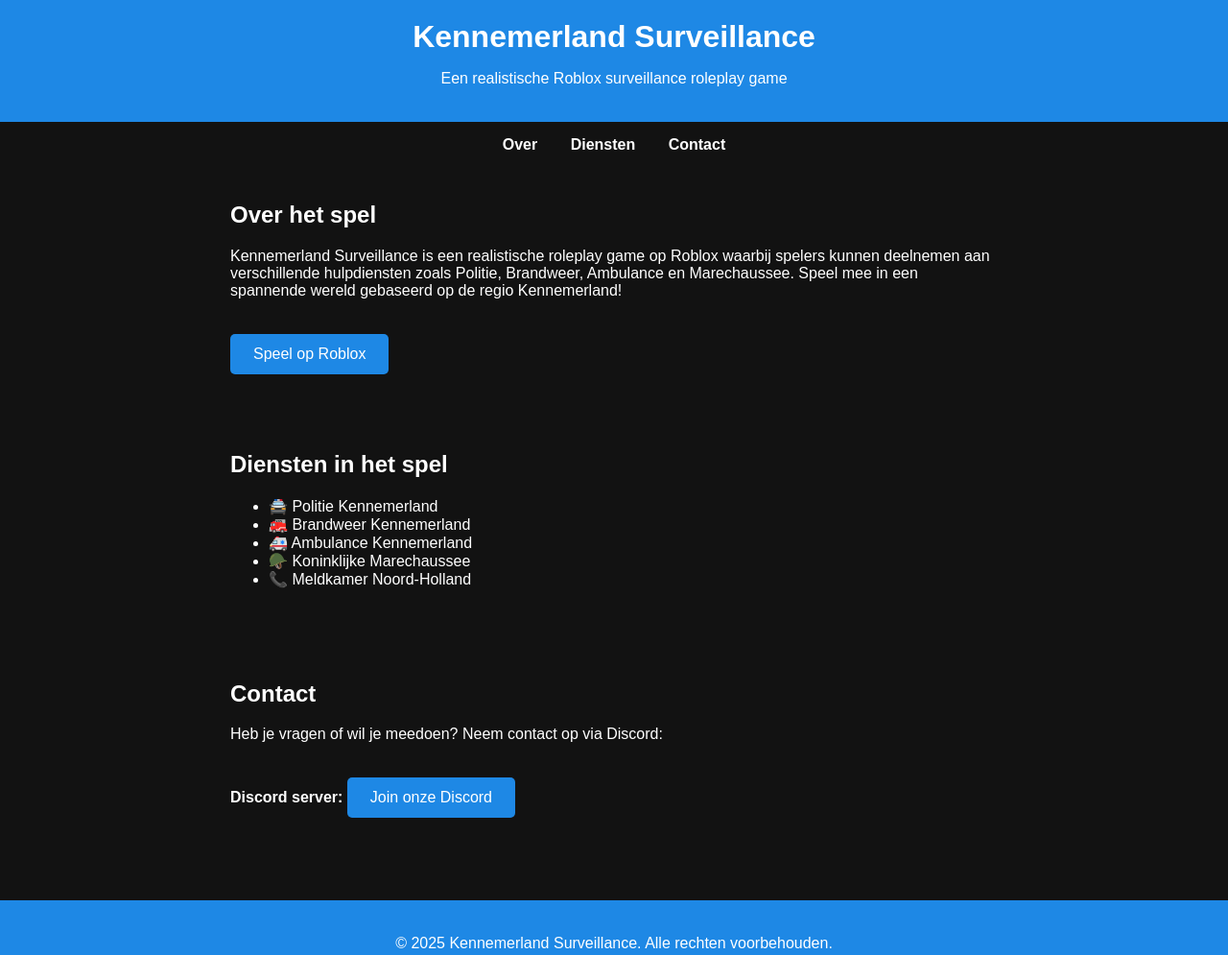
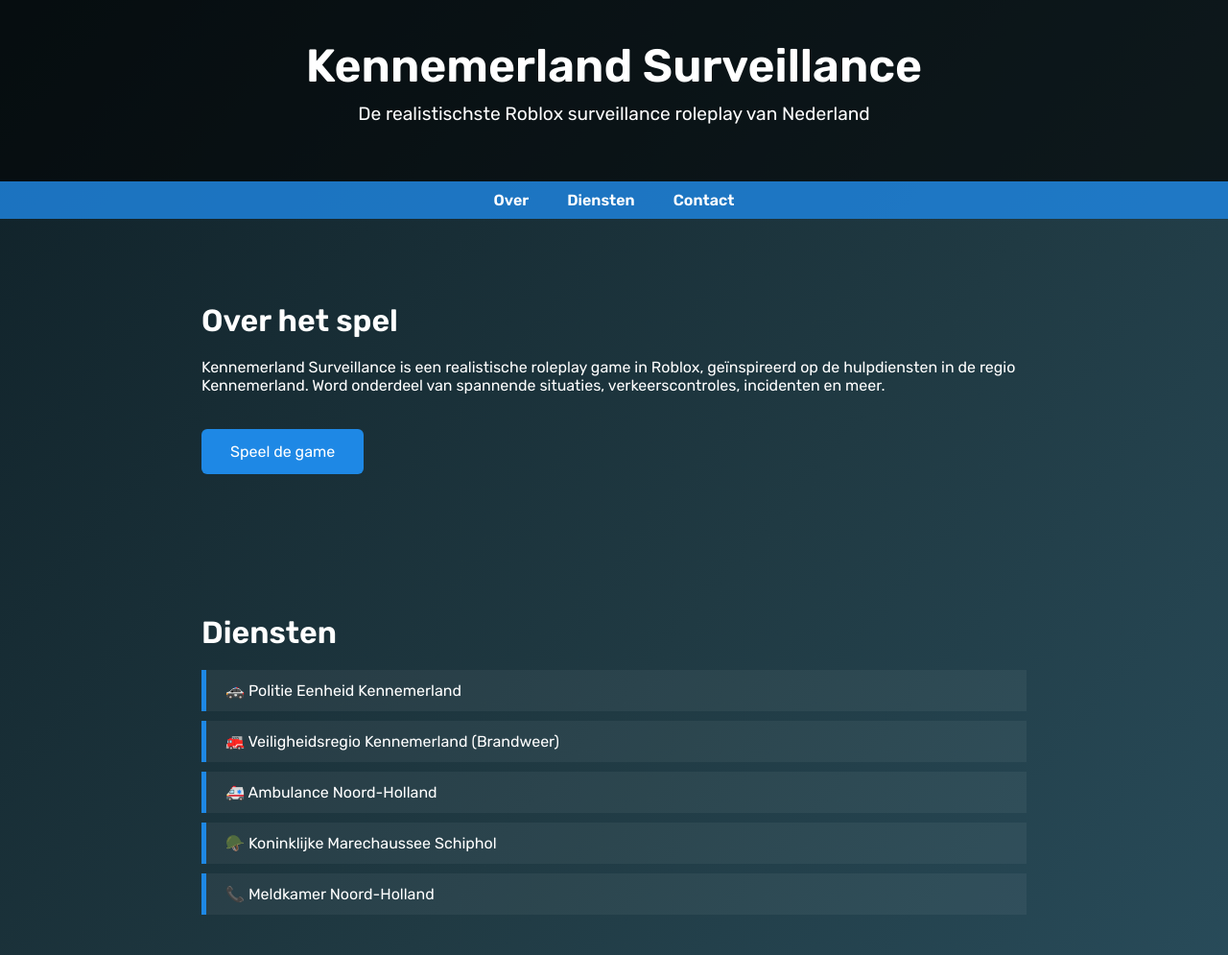
Before and after one commit to Sing4Hope/Kennemerland-Surveillance, a plain HTML site: page index.html in a window 1280 px wide. Shown: the top 995 px of the page at 96% size. Drawn offline with Linux system fonts and the light colour scheme.

Commit message:
Update index.html

```diff
--- a/index.html
+++ b/index.html
@@ -4,61 +4,113 @@
   <meta charset="UTF-8" />
   <meta name="viewport" content="width=device-width, initial-scale=1.0"/>
   <title>Kennemerland Surveillance</title>
+  <link href="https://fonts.googleapis.com/css2?family=Rubik:wght@400;600&display=swap" rel="stylesheet">
   <style>
+    * {
+      box-sizing: border-box;
+      scroll-behavior: smooth;
+    }
     body {
-      font-family: Arial, sans-serif;
-      background-color: #121212;
+      margin: 0;
+      font-family: 'Rubik', sans-serif;
+      background: linear-gradient(to bottom right, #0f2027, #203a43, #2c5364);
       color: white;
-      margin: 0;
-      padding: 0;
     }
     header {
-      background-color: #1e88e5;
-      padding: 20px;
+      background-color: rgba(0, 0, 0, 0.6);
+      padding: 40px 20px;
       text-align: center;
+      animation: fadeIn 1.5s ease;
     }
     header h1 {
       margin: 0;
+      font-size: 3em;
+    }
+    header p {
+      font-size: 1.2em;
+      margin-top: 10px;
     }
     nav {
-      text-align: center;
-      margin-top: 15px;
+      display: flex;
+      justify-content: center;
+      background-color: rgba(30, 136, 229, 0.8);
+      padding: 10px 0;
+      position: sticky;
+      top: 0;
+      z-index: 100;
     }
     nav a {
-      margin: 0 15px;
-      color: #fff;
+      color: white;
       text-decoration: none;
+      margin: 0 20px;
       font-weight: bold;
+      transition: transform 0.3s;
+    }
+    nav a:hover {
+      transform: scale(1.1);
     }
     section {
-      padding: 30px;
-      max-width: 800px;
+      padding: 60px 20px;
+      max-width: 900px;
       margin: auto;
+      animation: fadeIn 1s ease-in;
+    }
+    h2 {
+      font-size: 2em;
+      margin-bottom: 20px;
+    }
+    ul {
+      list-style: none;
+      padding: 0;
+    }
+    ul li {
+      background-color: rgba(255, 255, 255, 0.05);
+      padding: 12px 20px;
+      margin: 10px 0;
+      border-left: 5px solid #1e88e5;
+      transition: background-color 0.3s;
+    }
+    ul li:hover {
+      background-color: rgba(255, 255, 255, 0.1);
     }
     .button {
       background-color: #1e88e5;
+      padding: 14px 30px;
+      color: white;
+      font-size: 1em;
       border: none;
-      padding: 12px 24px;
-      color: white;
-      font-size: 16px;
-      cursor: pointer;
-      margin-top: 20px;
-      border-radius: 5px;
+      border-radius: 6px;
       text-decoration: none;
       display: inline-block;
+      margin-top: 20px;
+      transition: background-color 0.3s ease;
+    }
+    .button:hover {
+      background-color: #1565c0;
     }
     footer {
       text-align: center;
-      padding: 20px;
-      background-color: #1e88e5;
-      margin-top: 40px;
+      padding: 30px 20px;
+      background-color: rgba(0, 0, 0, 0.6);
+    }
+
+    @keyframes fadeIn {
+      from { opacity: 0; transform: translateY(20px); }
+      to { opacity: 1; transform: translateY(0); }
+    }
+
+    @media (max-width: 600px) {
+      header h1 { font-size: 2em; }
+      nav a { margin: 0 10px; }
+      .button { width: 100%; text-align: center; }
     }
   </style>
 </head>
 <body>
+
   <header>
     <h1>Kennemerland Surveillance</h1>
-    <p>Een realistische Roblox surveillance roleplay game</p>
+    <p>De realistischste Roblox surveillance roleplay van Nederland</p>
   </header>
 
   <nav>
@@ -69,29 +121,31 @@
 
   <section id="over">
     <h2>Over het spel</h2>
-    <p>Kennemerland Surveillance is een realistische roleplay game op Roblox waarbij spelers kunnen deelnemen aan verschillende hulpdiensten zoals Politie, Brandweer, Ambulance en Marechaussee. Speel mee in een spannende wereld gebaseerd op de regio Kennemerland!</p>
-    <a href="https://www.roblox.com" class="button" target="_blank">Speel op Roblox</a>
+    <p>Kennemerland Surveillance is een realistische roleplay game in Roblox, geïnspireerd op de hulpdiensten in de regio Kennemerland. Word onderdeel van spannende situaties, verkeerscontroles, incidenten en meer.</p>
+    <a href="https://www.roblox.com" target="_blank" class="button">Speel de game</a>
   </section>
 
   <section id="diensten">
-    <h2>Diensten in het spel</h2>
+    <h2>Diensten</h2>
     <ul>
-      <li>🚔 Politie Kennemerland</li>
-      <li>🚒 Brandweer Kennemerland</li>
-      <li>🚑 Ambulance Kennemerland</li>
-      <li>🪖 Koninklijke Marechaussee</li>
+      <li>🚓 Politie Eenheid Kennemerland</li>
+      <li>🚒 Veiligheidsregio Kennemerland (Brandweer)</li>
+      <li>🚑 Ambulance Noord-Holland</li>
+      <li>🪖 Koninklijke Marechaussee Schiphol</li>
       <li>📞 Meldkamer Noord-Holland</li>
     </ul>
   </section>
 
   <section id="contact">
     <h2>Contact</h2>
-    <p>Heb je vragen of wil je meedoen? Neem contact op via Discord:</p>
-    <p><strong>Discord server:</strong> <a href="https://discord.gg/jouwserver" target="_blank" class="button">Join onze Discord</a></p>
+    <p>Heb je interesse om mee te doen of wil je je aanmelden als medewerker?</p>
+    <p><strong>Discord server:</strong></p>
+    <a href="https://discord.gg/CqgYcHrg8P" class="button" target="_blank">Join onze Discord</a>
   </section>
 
   <footer>
-    <p>&copy; 2025 Kennemerland Surveillance. Alle rechten voorbehouden.</p>
+    <p>&copy; 2025 Kennemerland Surveillance. Gemaakt met passie voor roleplay.</p>
   </footer>
+
 </body>
 </html>
```
